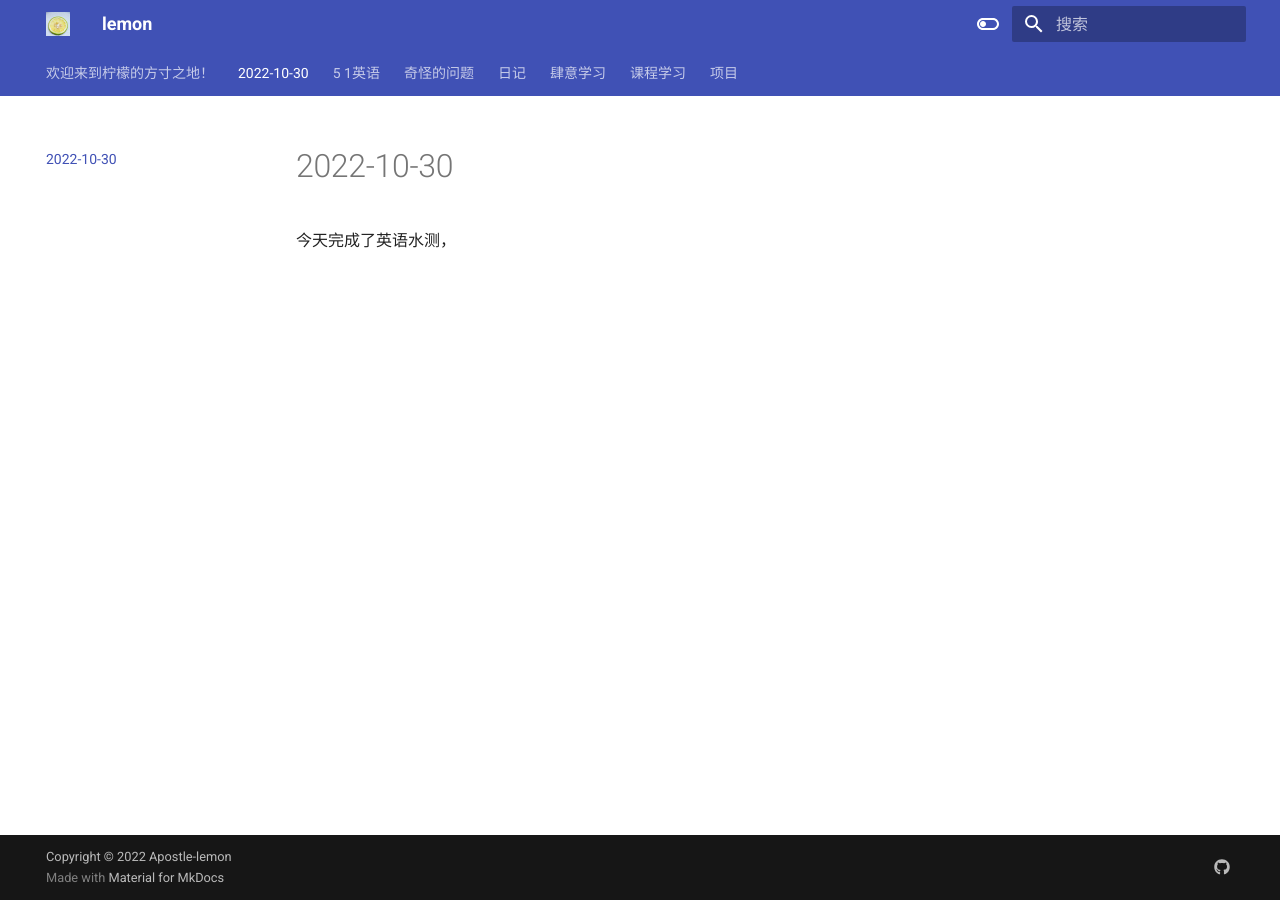
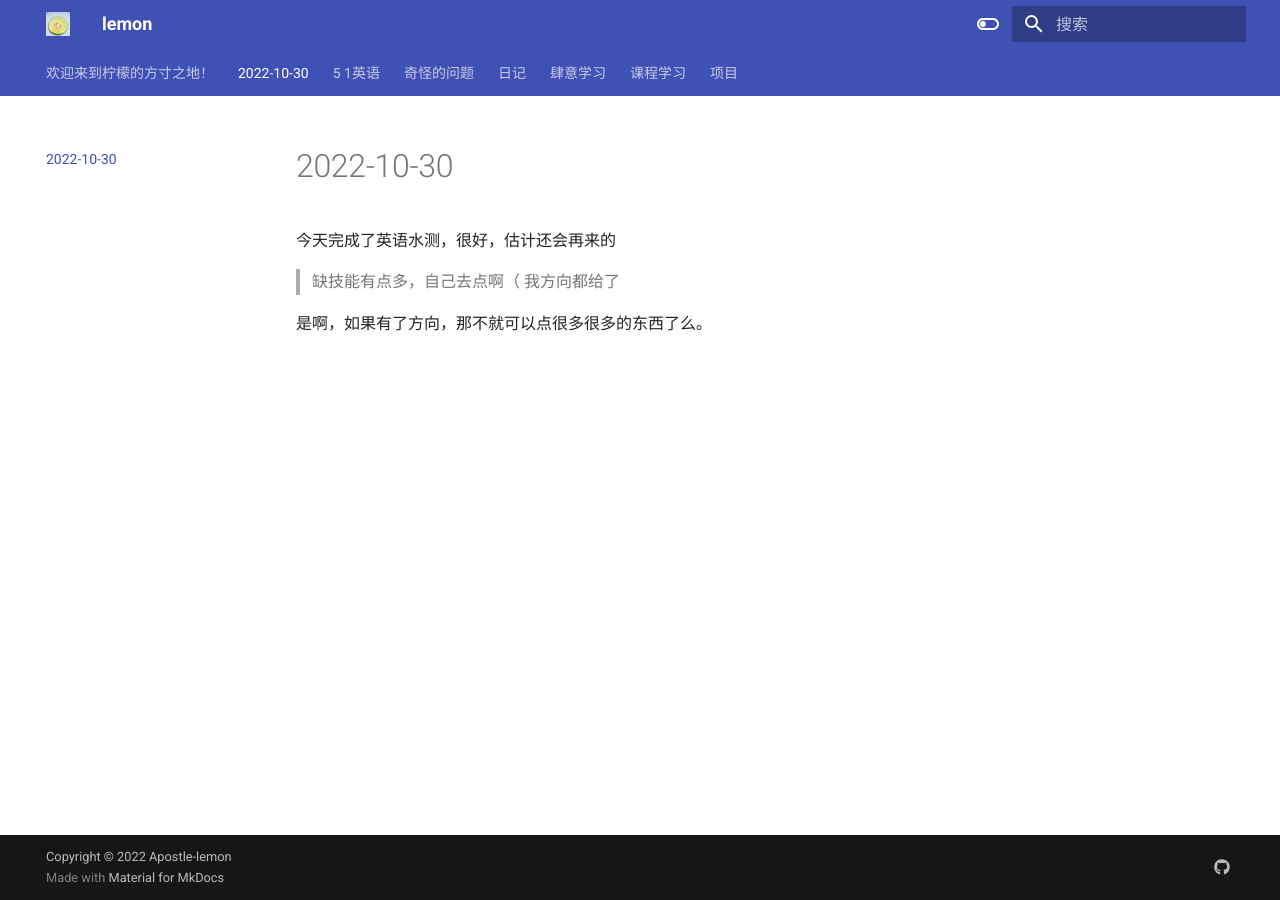
Before and after one commit to Apostle-lemon/Apostle-lemon.github.io, an MkDocs documentation site: the page built from docs/2022-10-30.md, in a window 1280 px wide. Built offline with MkDocs 1.6.1 and Material for MkDocs 9.7.7, drawn with Linux system fonts in a browser that asks for light colours.

Commit message:
vault backup: 2022-10-30 15:57:34
Affected files:
docs/2022-10-30.md

```diff
--- a/docs/2022-10-30.md
+++ b/docs/2022-10-30.md
@@ -1,3 +1,8 @@
 # 2022-10-30
 
-今天完成了英语水测，
+今天完成了英语水测，很好，估计还会再来的
+
+> 缺技能有点多，自己去点啊（
+> 我方向都给了
+
+是啊，如果有了方向，那不就可以点很多很多的东西了么。
```
